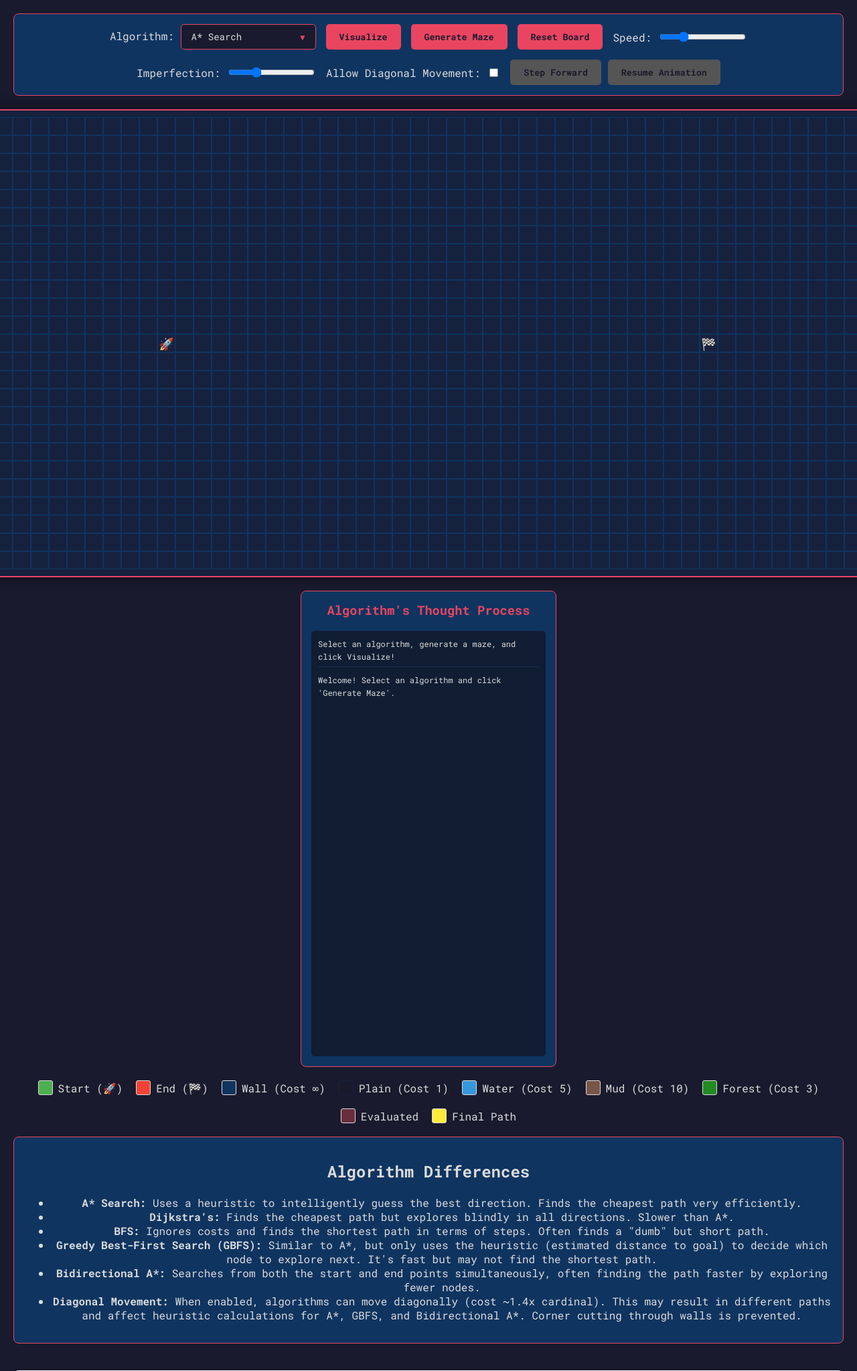
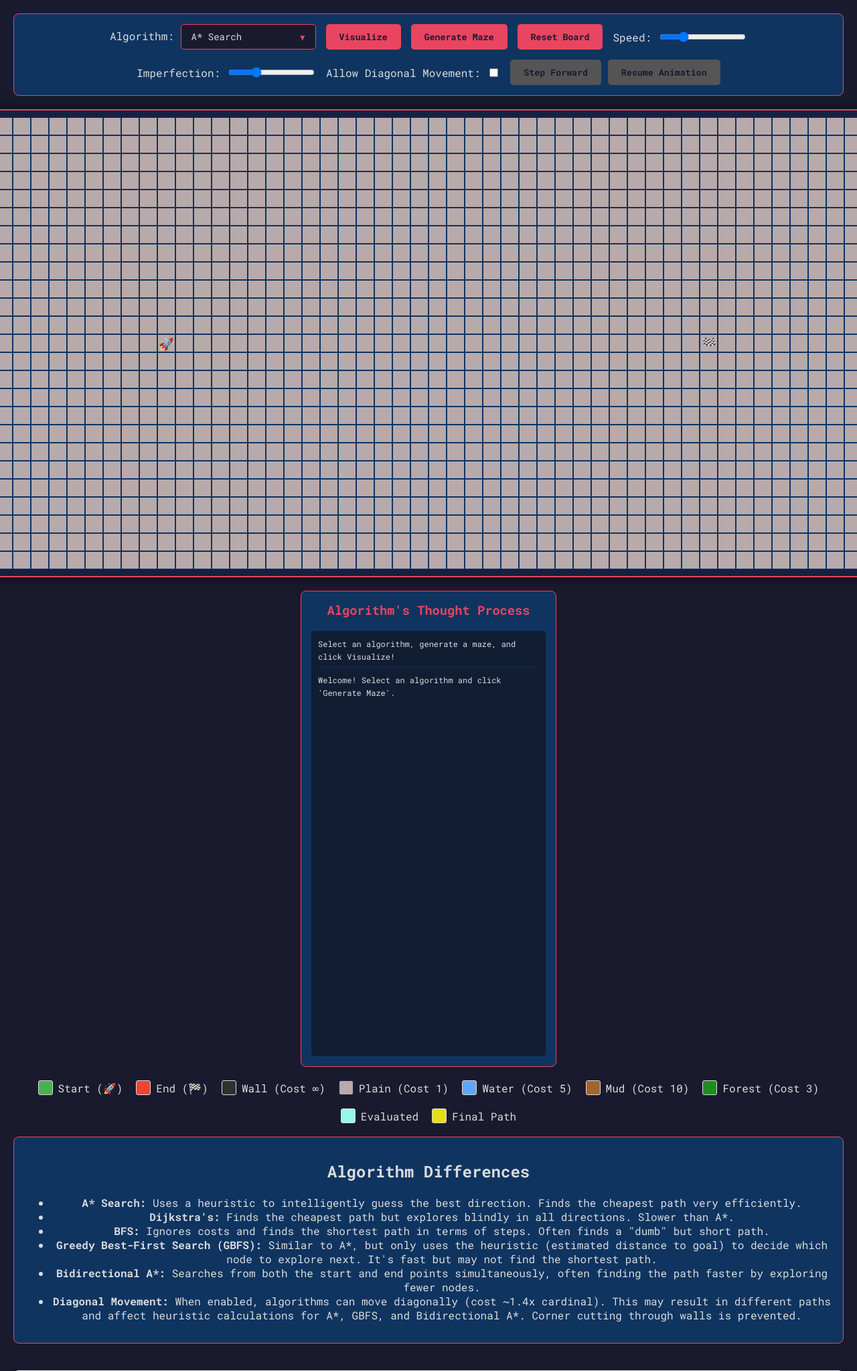
Before and after one commit to rick2x/path_algo_comp, a Flask app: page / in a window 1280 px wide; the page is wider, and only the part inside the window is pictured. Shown: the part 176-2223 px from the top of that part at 67% size. Run offline with Flask 3, Linux system fonts and the light colour scheme.

Commit message:
Update style.css

```diff
--- a/static/css/style.css
+++ b/static/css/style.css
@@ -6,12 +6,21 @@
     --light-text: #dcdcdc;
     --border-color: #e94560;
 
+    --wall-color: #303030;
+    --plains-color: #b8aaaa;
+    --water-color: #60A5FA;
+    --mud-color: #A1662F;
+    --forest-color: #228B22;
+
     --start-color: #4caf50;
     --end-color: #f44336;
-    --wall-color: #0f3460;
-    --path-color: #ffeb3b;
-    --path-color-overlay: rgba(255, 235, 59, 0.5);
-    --closed-color-overlay: rgba(255, 82, 82, 0.35);
+
+    --path-visited-color: #96f8e8;
+    --path-solution-color: #e4e016;
+
+    --closed-color-overlay: var(--path-visited-color);
+    --path-color-overlay: rgba(50, 205, 50, 0.6);
+
 }
 
 body {
@@ -135,7 +138,8 @@ h1 {
     justify-content: center;
     align-items: center;
     font-size: 8px;
-    color: white;
+    color: #333;
+    background-color: var(--plains-color);
 }
 
 .cell.start,
@@ -339,20 +344,20 @@ h1 {
 }
 
 .legend-color.plains {
-    background-color: transparent;
+    background-color: var(--plains-color);
     border: 1px solid var(--grid-bg);
 }
 
 .legend-color.water {
-    background-color: #3498db;
+    background-color: var(--water-color);
 }
 
 .legend-color.mud {
-    background-color: #795548;
+    background-color: var(--mud-color);
 }
 
 .legend-color.forest {
-    background-color: #228B22; /* Forest Green */
+    background-color: var(--forest-color);
 }
 
 .legend-color.closed {
@@ -360,13 +365,13 @@ h1 {
 }
 
 .legend-color.path {
-    background: var(--path-color);
+    background: var(--path-solution-color);
 }
 
 .select-wrapper {
     position: relative;
     display: inline-block;
-    width: 200px; /* Adjust width as needed */
+    width: 200px;
     background-color: var(--bg-color);
     border: 1px solid var(--border-color);
     border-radius: 5px;
```
Also changed, not shown: other parts of static/css/style.css (+55 -53 lines).
